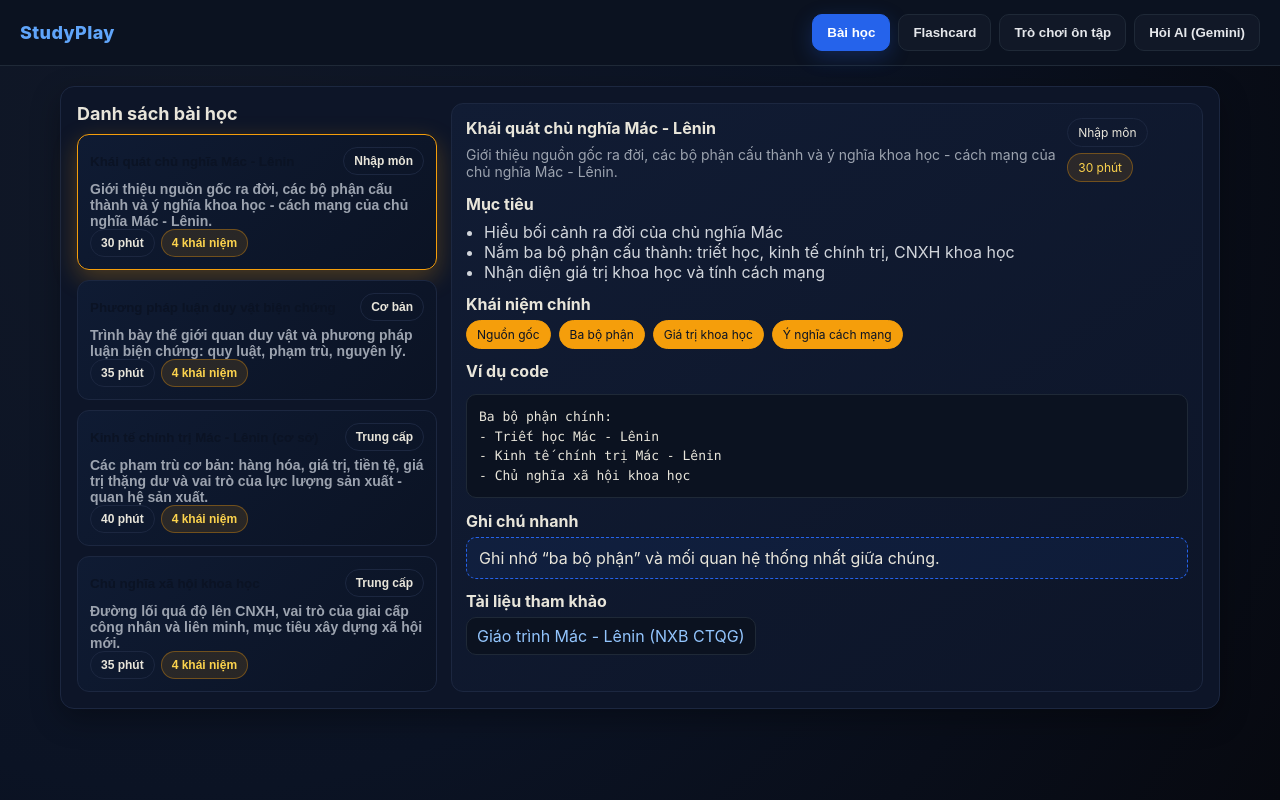
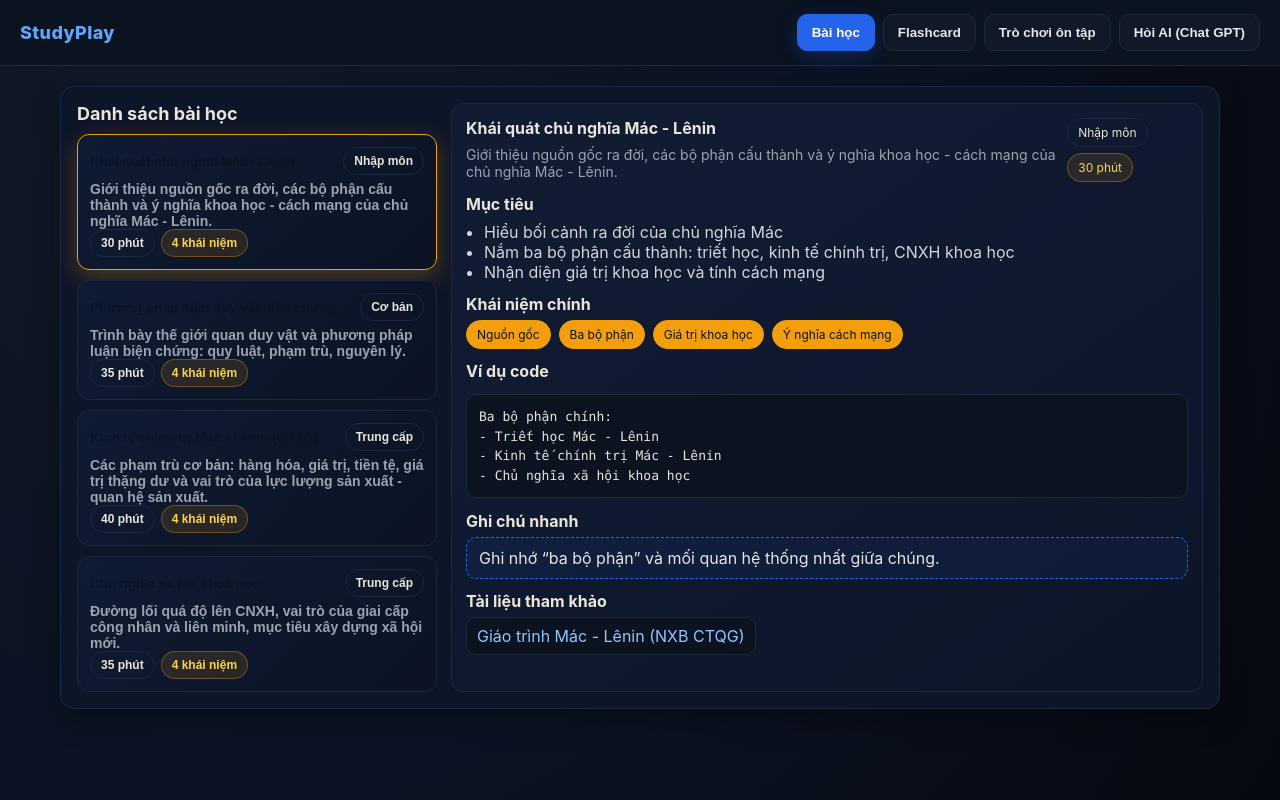
Before and after one commit to ChickenCode-FPT/mln131, a React (Create React App) app: page / in a window 1280 px wide. Built offline with nearby package versions, Linux system fonts and the light colour scheme; no server answers.

Commit message:
feat: add Header component with navigation.

```diff
--- a/src/components/Header.js
+++ b/src/components/Header.js
@@ -4,7 +4,7 @@ const NAV_ITEMS = [
   { id: 'lesson', label: 'Bài học' },
   { id: 'flashcard', label: 'Flashcard' },
   { id: 'game', label: 'Trò chơi ôn tập' },
-  { id: 'chat', label: 'Hỏi AI (Gemini)' },
+  { id: 'chat', label: 'Hỏi AI (Chat GPT)' },
 ];
 
 export default function Header({ active, onChange }) {
```
